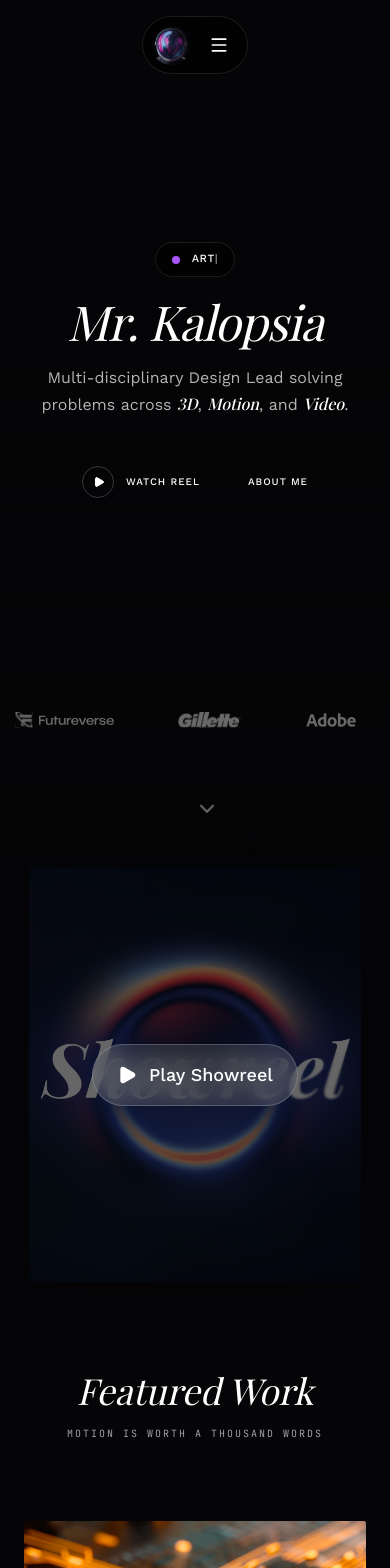
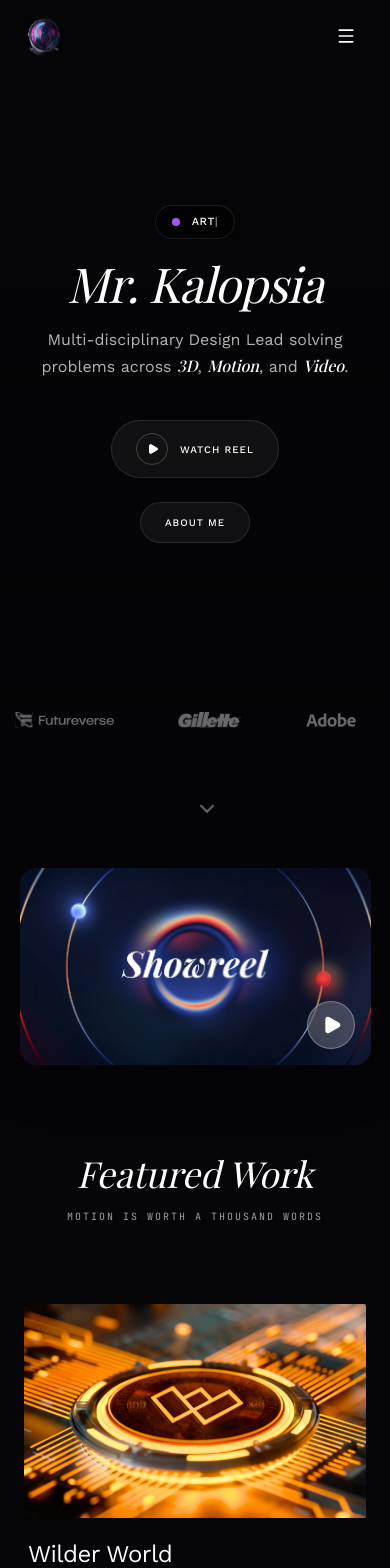
Before and after one commit to Mrkalopsia07/portfolio-website, a React (Vite) app: page / in a window 390 px wide. Shown: the top 1568 px of the page. Built offline with nearby package versions, Linux system fonts and the light colour scheme; a web font is replaced by a local one.

Commit message:
feat: optimize homepage for mobile

```diff
--- a/src/App.jsx
+++ b/src/App.jsx
@@ -328,7 +328,7 @@ function AppContent() {
             Multi-disciplinary Design Lead solving problems across <span className="font-['Playfair_Display',serif] italic font-medium text-white lining-nums">3D</span>, <span className="font-['Playfair_Display',serif] italic font-medium text-white lining-nums">Motion</span>, and <span className="font-['Playfair_Display',serif] italic font-medium text-white lining-nums">Video</span>.
           </p>
 
-          <div className="flex items-center justify-center gap-12 mb-24">
+          <div className="flex flex-col md:flex-row items-center justify-center gap-6 md:gap-12 mb-24">
             {/* Primary: Watch Reel */}
             <button
               onClick={() => {
@@ -337,7 +337,7 @@ function AppContent() {
               }}
               onMouseEnter={textEnter}
               onMouseLeave={textLeave}
-              className="group relative flex items-center gap-3 font-['Work_Sans',sans-serif] text-[10px] md:text-xs font-medium uppercase tracking-widest text-white py-2"
+              className="group relative flex items-center gap-3 font-['Work_Sans',sans-serif] text-[10px] md:text-xs font-medium uppercase tracking-widest text-white py-3 px-6 md:py-2 md:px-0 bg-white/5 md:bg-transparent rounded-full md:rounded-none border border-white/10 md:border-none"
             >
               <div className="w-8 h-8 rounded-full border border-white/20 flex items-center justify-center group-hover:bg-white group-hover:text-black transition-all duration-500 ease-[cubic-bezier(0.19,1,0.22,1)]">
                 <Play
@@ -356,7 +356,7 @@ function AppContent() {
               href="/about"
               onMouseEnter={textEnter}
               onMouseLeave={textLeave}
-              className="group relative font-['Work_Sans',sans-serif] text-[10px] md:text-xs font-medium uppercase tracking-widest text-white transition-colors duration-300 py-2"
+              className="group relative font-['Work_Sans',sans-serif] text-[10px] md:text-xs font-medium uppercase tracking-widest text-white transition-colors duration-300 py-3 px-6 md:py-2 md:px-0 bg-white/5 md:bg-transparent rounded-full md:rounded-none border border-white/10 md:border-none"
             >
               About Me
               {/* Underline Animation */}
--- a/src/components/Navbar.jsx
+++ b/src/components/Navbar.jsx
@@ -58,8 +58,8 @@ export default function Navbar({ lenis, textEnter, textLeave }) {
 
     return (
         <>
-            <nav className={`fixed top-0 left-0 w-full z-30 px-4 md:px-6 py-4 md:py-6 transition-transform duration-300 flex justify-center ${isVisible ? 'translate-y-0' : '-translate-y-full'}`}>
-                <div className="flex items-center gap-2 p-2 bg-black/60 backdrop-blur-xl border border-white/10 rounded-full">
+            <nav className={`fixed top-0 left-0 w-full z-30 px-6 md:px-6 py-4 md:py-6 transition-transform duration-300 flex justify-center ${isVisible ? 'translate-y-0' : '-translate-y-full'}`}>
+                <div className="flex items-center gap-2 p-0 md:p-2 md:bg-black/60 md:backdrop-blur-xl md:border md:border-white/10 w-full md:w-auto md:rounded-full justify-between md:justify-start transition-all">
 
                     {/* Profile Image with Glow Effect */}
                     <ProfileGlow
--- a/src/components/VideoPlayer.jsx
+++ b/src/components/VideoPlayer.jsx
@@ -152,7 +152,7 @@ export default function VideoPlayer({ showReel, setShowReel, showPlay, textEnter
             {/* Desktop & Mobile Preview */}
             <section className="w-full flex justify-center py-6 md:py-12">
                 <div
-                    className={`relative w-full max-w-[85%] md:max-w-7xl mx-auto aspect-[4/5] md:aspect-[21/9] rounded-sm md:rounded-md overflow-hidden shadow-2xl z-20 ${!showReel || !isVideoPlaying ? 'cursor-none' : ''}`}
+                    className={`relative w-full max-w-[90%] md:max-w-7xl mx-auto aspect-video md:aspect-[21/9] rounded-2xl md:rounded-md overflow-hidden shadow-2xl z-20 ${!showReel || !isVideoPlaying ? 'cursor-none' : ''}`}
                     onMouseEnter={handleMouseEnter}
                     onMouseLeave={handleMouseLeave}
                     onClick={handleVideoClick}
@@ -166,10 +166,9 @@ export default function VideoPlayer({ showReel, setShowReel, showPlay, textEnter
 
                     {/* Play Button Overlay for Mobile */}
                     {isMobile && (
-                        <div className="absolute inset-0 z-[2] flex items-center justify-center bg-black/60">
-                            <div className="flex items-center gap-3 px-6 py-4 rounded-full bg-white/10 backdrop-blur-md border border-white/20">
-                                <Play size={20} className="text-white fill-white" />
-                                <span className="text-white font-medium text-lg">Play Showreel</span>
+                        <div className="absolute bottom-4 right-4 z-[2] flex items-center justify-center">
+                            <div className="flex items-center justify-center w-12 h-12 rounded-full bg-white/20 backdrop-blur-md border border-white/30 text-white">
+                                <Play size={20} className="fill-current transform translate-x-[1px]" />
                             </div>
                         </div>
                     )}
```
